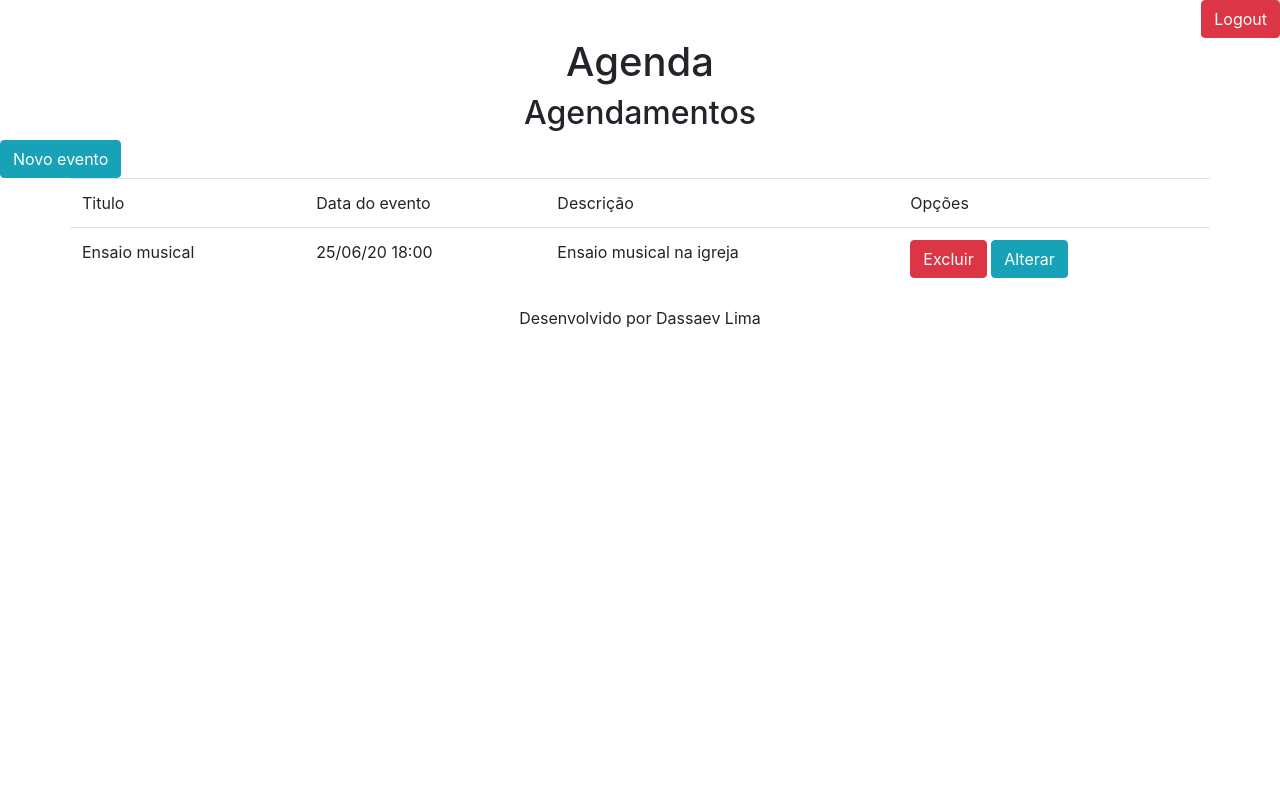
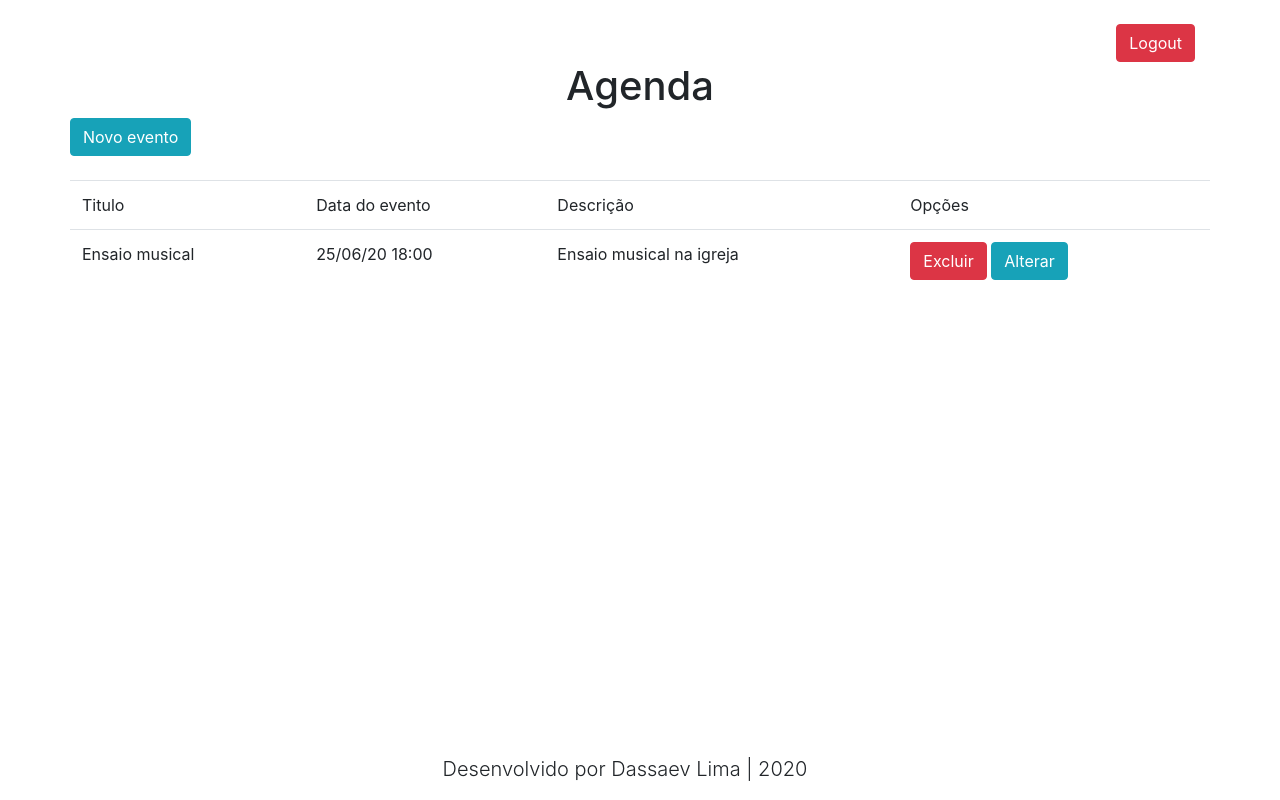
Before and after one commit to dassaev-lima/agenda, a Django app: page /agenda/ in a window 1280 px wide. Run offline with Django 3.2, Linux system fonts and the light colour scheme; a user stored in the database is signed in; data comes from the database, SQL or seed files in the repository; some libraries are stand-ins or nearby versions.

Commit message:
Definindo footer básico e correção de alinhamento de botões

```diff
--- a/templates/agenda.html
+++ b/templates/agenda.html
@@ -1,11 +1,16 @@
 {% extends "model-page.html" %}
 
 {% block content %}
-    <h2 class="text-center">Agendamentos</h2>
+
+    <div class="container">
+        <div class=" row">
             <a href="evento/">
                 <button type="button" class="btn btn-info">Novo evento</button>
             </a>
-    <table class="container table">
+        </div><br>
+        <div class="row">
+
+            <table class="table">
                     <thead>
                         <tr>
                             <td>Titulo</td>
@@ -32,11 +37,7 @@
                         {% endfor %}
                     </tbody>
                 </table>
-    <!--<ul style="font-size:18px">
-       {% for evento in eventos %}
-
-        <li>{{ evento.titulo }} - {{ evento.get_data_br_evento }}</li>
-       {% endfor %}
-    </ul> -->
+        </div>
+    </div>
 
 {% endblock %}
--- a/templates/model-footer.html
+++ b/templates/model-footer.html
@@ -2,6 +2,14 @@
 <script src="https://code.jquery.com/jquery-3.5.1.slim.min.js" integrity="sha384-DfXdz2htPH0lsSSs5nCTpuj/zy4C+OGpamoFVy38MVBnE+IbbVYUew+OrCXaRkfj" crossorigin="anonymous"></script>
 <script src="https://cdn.jsdelivr.net/npm/popper.js@1.16.0/dist/umd/popper.min.js" integrity="sha384-Q6E9RHvbIyZFJoft+2mJbHaEWldlvI9IOYy5n3zV9zzTtmI3UksdQRVvoxMfooAo" crossorigin="anonymous"></script>
 <script src="https://stackpath.bootstrapcdn.com/bootstrap/4.5.0/js/bootstrap.min.js" integrity="sha384-OgVRvuATP1z7JjHLkuOU7Xw704+h835Lr+6QL9UvYjZE3Ipu6Tp75j7Bh/kR0JKI" crossorigin="anonymous"></script>
-<p class="text-center">
-    Desenvolvido por Dassaev Lima
-</p>
+<style >
+    .footer{
+        position:fixed;
+        bottom:0;
+    }
+</style>
+    <div class="row">
+        <p class="lead footer text-center col-sm-12 col-md-12">
+            Desenvolvido por Dassaev Lima | 2020
+        </p>
+    </div>
--- a/templates/model-header.html
+++ b/templates/model-header.html
@@ -2,9 +2,20 @@
     <meta charset="UTF-8">
     <link rel="stylesheet" href="https://stackpath.bootstrapcdn.com/bootstrap/4.5.0/css/bootstrap.min.css" integrity="sha384-9aIt2nRpC12Uk9gS9baDl411NQApFmC26EwAOH8WgZl5MYYxFfc+NcPb1dKGj7Sk" crossorigin="anonymous">
     <title>Agenda</title>
-    <div align="right">
-        <a href="/logout">
-            <button type="button"class="btn btn-danger">Logout</button>
-        </a>
+    <div class="container">
+        <div class="row">
+            <div class="col-sm-6 col-md-9"></div>
+            <div class="col-sm-6 col-md-3">
+                <br>
+                <div align="right">
+                    <a href="/logout">
+                        <button type="button"class="btn btn-danger">Logout</button>
+                    </a>
+                </div>
+            </div>
+        </div>
+
     </div>
+
+
     <h1 class="text-center">Agenda</h1>
```
Lines whose indentation alone changed are shown as unchanged.
